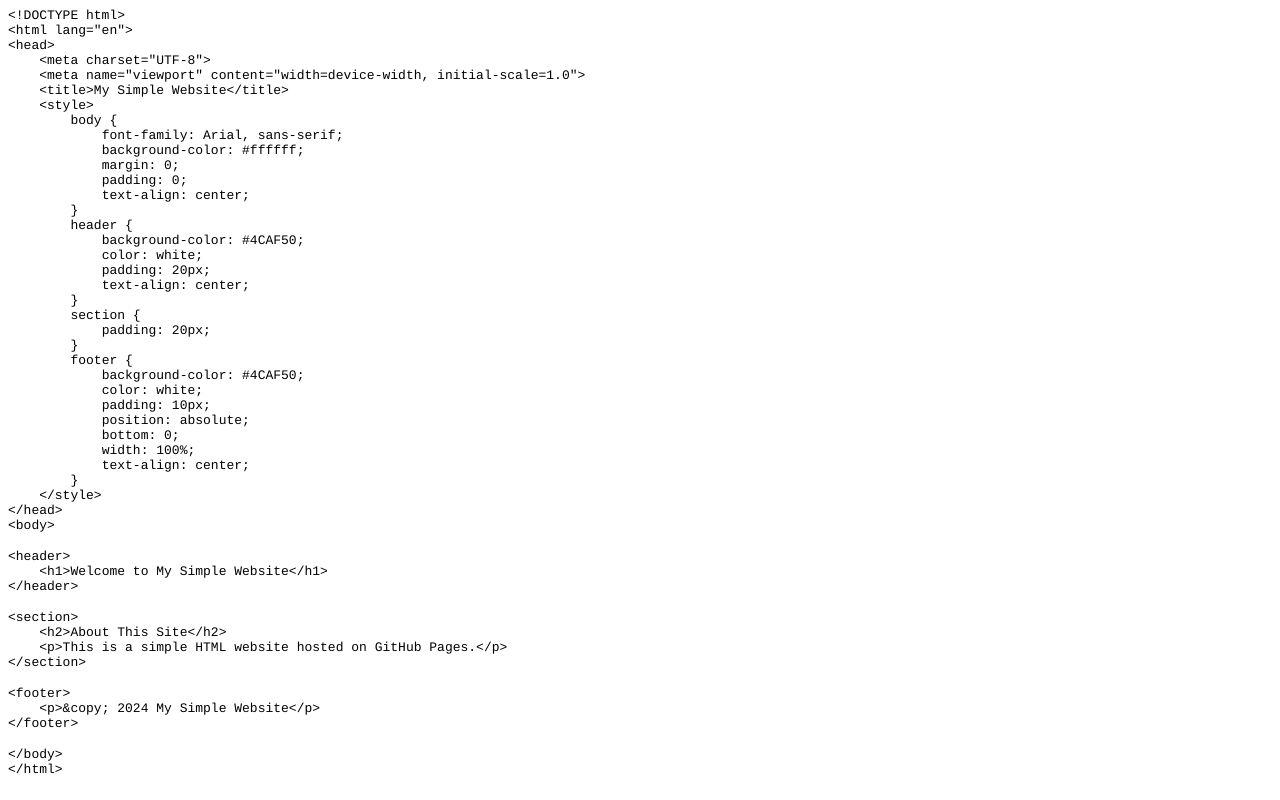
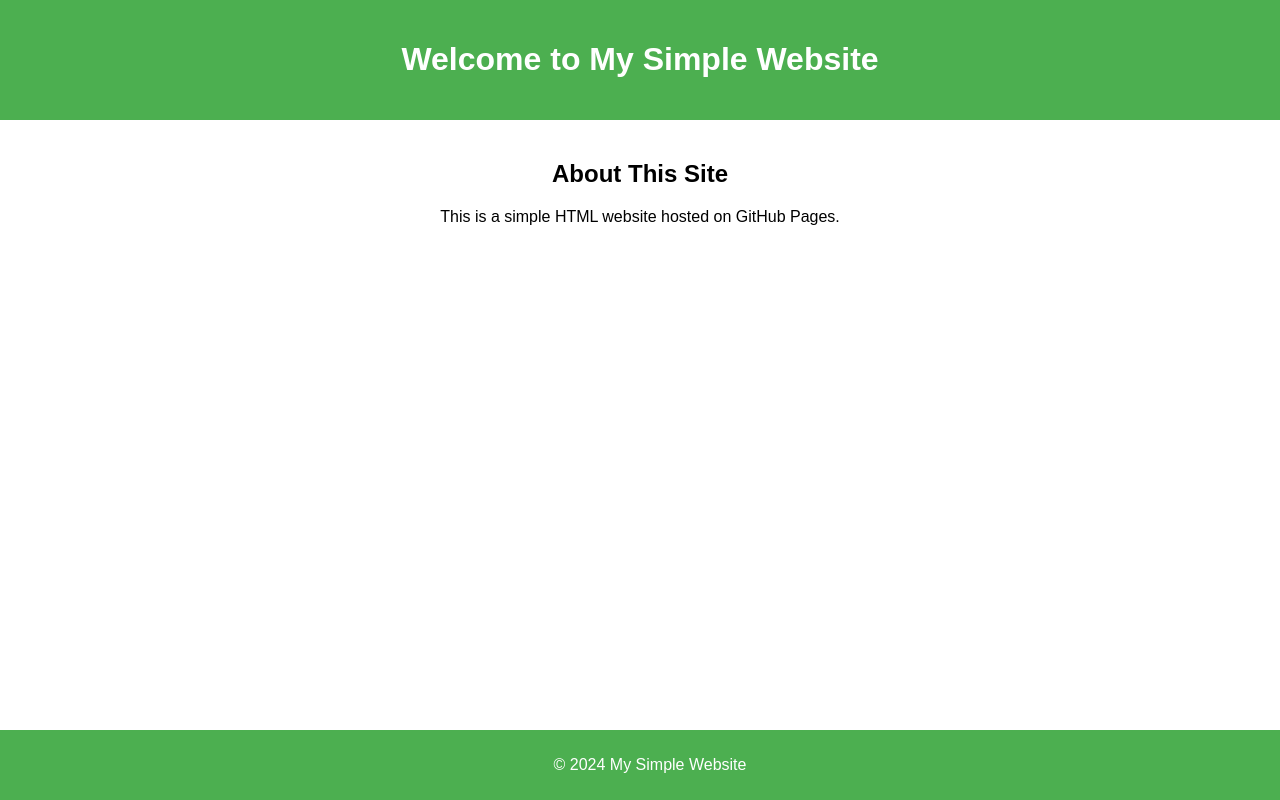
Before and after one commit to Davide9310/Test1, a plain HTML site: page test1.html in a window 1280 px wide. Drawn offline with Linux system fonts and the light colour scheme.

Commit message:
Add files via upload

```diff
--- a/test1.html
+++ b/test1.html
@@ -1,67 +1,51 @@
-<!DOCTYPE html PUBLIC "-//W3C//DTD HTML 4.01//EN" "http://www.w3.org/TR/html4/strict.dtd">
-<html>
+<!DOCTYPE html>
+<html lang="en">
 <head>
-  <meta http-equiv="Content-Type" content="text/html; charset=utf-8">
-  <meta http-equiv="Content-Style-Type" content="text/css">
-  <title></title>
-  <meta name="Generator" content="Cocoa HTML Writer">
-  <meta name="CocoaVersion" content="2487.2">
-  <style type="text/css">
-    p.p1 {margin: 0.0px 0.0px 0.0px 0.0px; font: 13.0px Courier; color: #000000; background-color: #ffffff}
-    p.p2 {margin: 0.0px 0.0px 0.0px 0.0px; font: 13.0px Courier; color: #000000; background-color: #ffffff; min-height: 16.0px}
-  </style>
+    <meta charset="UTF-8">
+    <meta name="viewport" content="width=device-width, initial-scale=1.0">
+    <title>My Simple Website</title>
+    <style>
+        body {
+            font-family: Arial, sans-serif;
+            background-color: #ffffff;
+            margin: 0;
+            padding: 0;
+            text-align: center;
+        }
+        header {
+            background-color: #4CAF50;
+            color: white;
+            padding: 20px;
+            text-align: center;
+        }
+        section {
+            padding: 20px;
+        }
+        footer {
+            background-color: #4CAF50;
+            color: white;
+            padding: 10px;
+            position: absolute;
+            bottom: 0;
+            width: 100%;
+            text-align: center;
+        }
+    </style>
 </head>
 <body>
-<p class="p1">&lt;!DOCTYPE html&gt;</p>
-<p class="p1">&lt;html lang="en"&gt;</p>
-<p class="p1">&lt;head&gt;</p>
-<p class="p1"><span class="Apple-converted-space">    </span>&lt;meta charset="UTF-8"&gt;</p>
-<p class="p1"><span class="Apple-converted-space">    </span>&lt;meta name="viewport" content="width=device-width, initial-scale=1.0"&gt;</p>
-<p class="p1"><span class="Apple-converted-space">    </span>&lt;title&gt;My Simple Website&lt;/title&gt;</p>
-<p class="p1"><span class="Apple-converted-space">    </span>&lt;style&gt;</p>
-<p class="p1"><span class="Apple-converted-space">        </span>body {</p>
-<p class="p1"><span class="Apple-converted-space">            </span>font-family: Arial, sans-serif;</p>
-<p class="p1"><span class="Apple-converted-space">            </span>background-color: #ffffff;</p>
-<p class="p1"><span class="Apple-converted-space">            </span>margin: 0;</p>
-<p class="p1"><span class="Apple-converted-space">            </span>padding: 0;</p>
-<p class="p1"><span class="Apple-converted-space">            </span>text-align: center;</p>
-<p class="p1"><span class="Apple-converted-space">        </span>}</p>
-<p class="p1"><span class="Apple-converted-space">        </span>header {</p>
-<p class="p1"><span class="Apple-converted-space">            </span>background-color: #4CAF50;</p>
-<p class="p1"><span class="Apple-converted-space">            </span>color: white;</p>
-<p class="p1"><span class="Apple-converted-space">            </span>padding: 20px;</p>
-<p class="p1"><span class="Apple-converted-space">            </span>text-align: center;</p>
-<p class="p1"><span class="Apple-converted-space">        </span>}</p>
-<p class="p1"><span class="Apple-converted-space">        </span>section {</p>
-<p class="p1"><span class="Apple-converted-space">            </span>padding: 20px;</p>
-<p class="p1"><span class="Apple-converted-space">        </span>}</p>
-<p class="p1"><span class="Apple-converted-space">        </span>footer {</p>
-<p class="p1"><span class="Apple-converted-space">            </span>background-color: #4CAF50;</p>
-<p class="p1"><span class="Apple-converted-space">            </span>color: white;</p>
-<p class="p1"><span class="Apple-converted-space">            </span>padding: 10px;</p>
-<p class="p1"><span class="Apple-converted-space">            </span>position: absolute;</p>
-<p class="p1"><span class="Apple-converted-space">            </span>bottom: 0;</p>
-<p class="p1"><span class="Apple-converted-space">            </span>width: 100%;</p>
-<p class="p1"><span class="Apple-converted-space">            </span>text-align: center;</p>
-<p class="p1"><span class="Apple-converted-space">        </span>}</p>
-<p class="p1"><span class="Apple-converted-space">    </span>&lt;/style&gt;</p>
-<p class="p1">&lt;/head&gt;</p>
-<p class="p1">&lt;body&gt;</p>
-<p class="p2"><br></p>
-<p class="p1">&lt;header&gt;</p>
-<p class="p1"><span class="Apple-converted-space">    </span>&lt;h1&gt;Welcome to My Simple Website&lt;/h1&gt;</p>
-<p class="p1">&lt;/header&gt;</p>
-<p class="p2"><br></p>
-<p class="p1">&lt;section&gt;</p>
-<p class="p1"><span class="Apple-converted-space">    </span>&lt;h2&gt;About This Site&lt;/h2&gt;</p>
-<p class="p1"><span class="Apple-converted-space">    </span>&lt;p&gt;This is a simple HTML website hosted on GitHub Pages.&lt;/p&gt;</p>
-<p class="p1">&lt;/section&gt;</p>
-<p class="p2"><br></p>
-<p class="p1">&lt;footer&gt;</p>
-<p class="p1"><span class="Apple-converted-space">    </span>&lt;p&gt;&amp;copy; 2024 My Simple Website&lt;/p&gt;</p>
-<p class="p1">&lt;/footer&gt;</p>
-<p class="p2"><br></p>
-<p class="p1">&lt;/body&gt;</p>
-<p class="p1">&lt;/html&gt;</p>
+
+<header>
+    <h1>Welcome to My Simple Website</h1>
+</header>
+
+<section>
+    <h2>About This Site</h2>
+    <p>This is a simple HTML website hosted on GitHub Pages.</p>
+</section>
+
+<footer>
+    <p>&copy; 2024 My Simple Website</p>
+</footer>
+
 </body>
 </html>
```
